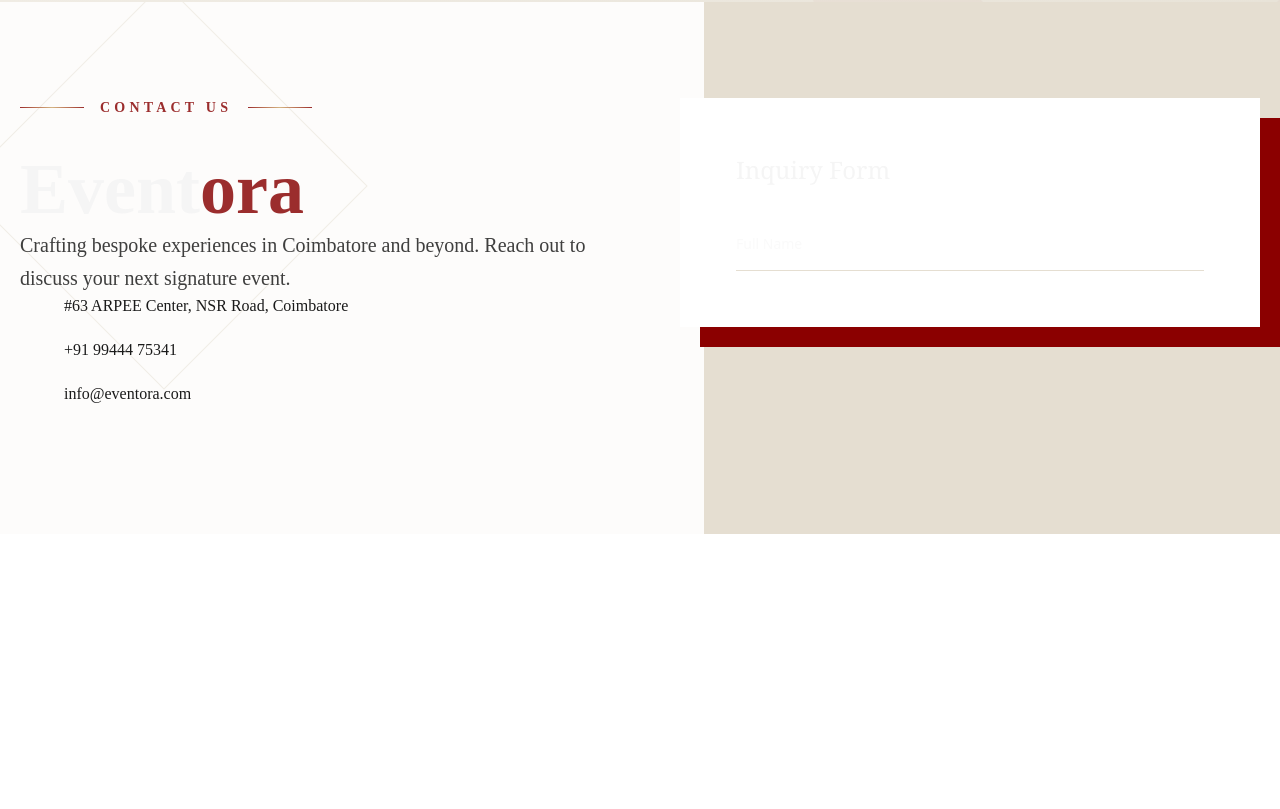
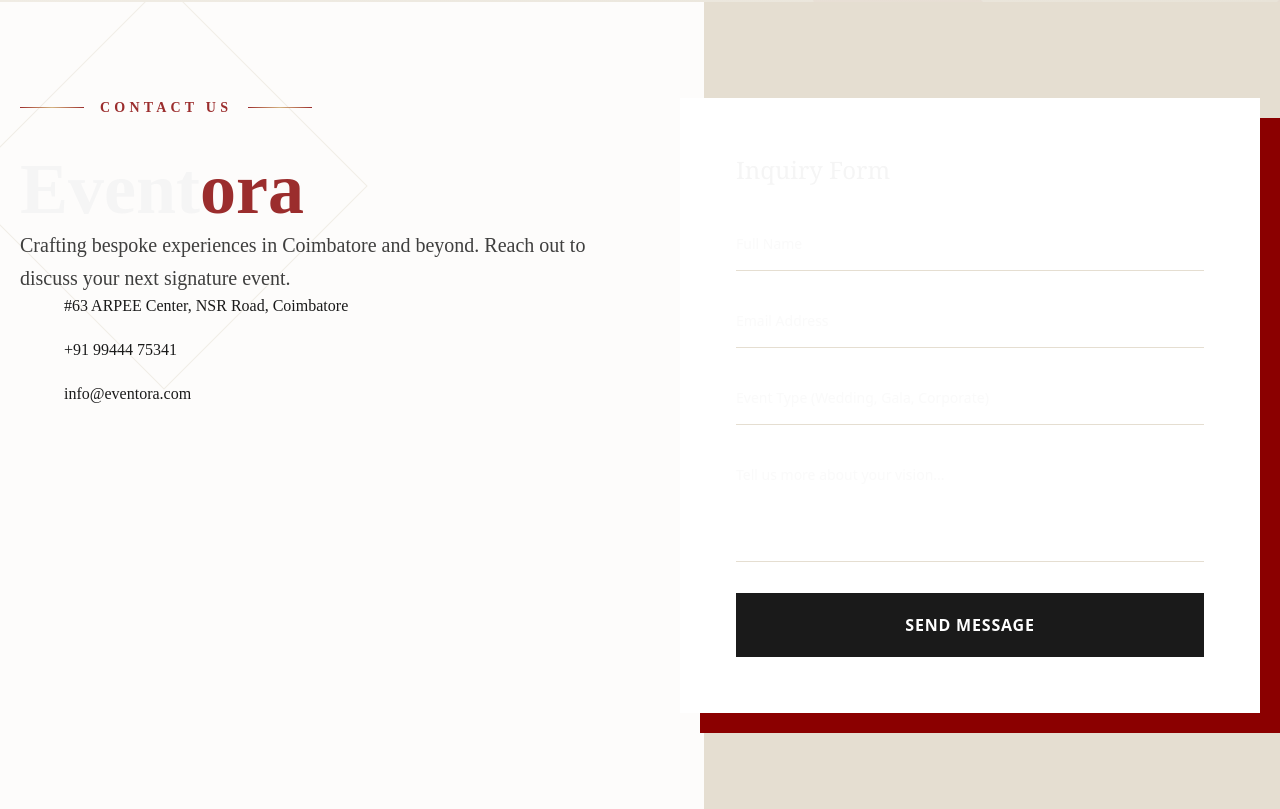
Before and after one commit to yashodha-gunawardana/RAD-coursework-FE, a React (Vite) app: page / in a window 1280 px wide. Shown: the part 5016-5825 px from the top of the page. Before the commit the page ends 5550 px from the top, so only its background shows below. Built offline with nearby package versions, Linux system fonts and the light colour scheme.

Commit message:
submit button with hover effect

```diff
--- a/src/components/ContactSection.tsx
+++ b/src/components/ContactSection.tsx
@@ -114,6 +114,8 @@ const ContactSection = () => {
 
                     {/* submit */}
                     <form onSubmit={handleSubmit} className="space-y-6">
+
+                        {/* name */}
                         <div className="relative group">
                             <input
                                 type="text"
@@ -125,13 +127,82 @@ const ContactSection = () => {
                                 className="w-full py-4 border-0 border-b border-[#E5DED1] bg-transparent outline-none font-sans text-sm focus:border-b-2 focus:border-[#8B0000] transition-all duration-300"
                             />
 
+                            <span className="absolute bottom-0 left-1/2 w-0 h-0.5 bg-[#8B0000] transition-all duration-400 group-hover:left-0
+                                            group-hover:w-full">
+
+                            </span>
                         </div>
+
+                        {/* email */}
+                        <div className="relative group">
+                            <input
+                                type="email"
+                                name="email"
+                                placeholder="Email Address"
+                                value={formData.email}
+                                onChange={handleInputChange}
+                                required
+                                className="w-full py-4 border-0 border-b border-[#E5DED1] bg-transparent outline-none font-sans text-sm focus:border-b-2 focus:border-[#8B0000] transition-all duration-300"
+                            />
+
+                            <span className="absolute bottom-0 left-1/2 w-0 h-0.5 bg-[#8B0000] transition-all duration-400 group-hover:left-0
+                                            group-hover:w-full">
+
+                            </span>
+                        </div>
+
+                        {/* event type */}
+                        <div className="relative group">
+                            <input
+                                type="text"
+                                name="eventType"
+                                placeholder="Event Type (Wedding, Gala, Corporate)"
+                                value={formData.eventType}
+                                onChange={handleInputChange}
+                                className="w-full py-4 border-0 border-b border-[#E5DED1] bg-transparent outline-none font-sans text-sm focus:border-b-2 focus:border-[#8B0000] transition-all duration-300"
+                            />
+
+                            <span className="absolute bottom-0 left-1/2 w-0 h-0.5 bg-[#8B0000] transition-all duration-400 group-hover:left-0
+                                            group-hover:w-full">
+
+                            </span>
+                        </div>
+
+                        {/* message */}
+                        <div className="relative group">
+                            <textarea
+                                name="message"
+                                placeholder="Tell us more about your vision..."
+                                value={formData.message}
+                                onChange={handleInputChange}
+                                rows={4}
+                                className="w-full py-4 border-0 border-b border-[#E5DED1] bg-transparent outline-none font-sans text-sm resize-none focus:border-b-2 focus:border-[#8B0000] transition-all duration-300 min-h-[100px]">
+
+                            </textarea>
+
+                            <span className="absolute bottom-0 left-1/2 w-0 h-0.5 bg-[#8B0000] transition-all duration-400 group-hover:left-0
+                                            group-hover:w-full">
+
+                            </span>
+                        </div>
+
+
+                        {/* button */}
+                        <button
+                            type="submit"
+                            className="w-full py-5 bg-[#1A1A1A] text-white border-none font-sans font-bold uppercase tracking-wider cursor-pointer relative overflow-hidden group">
+
+                            <span className="relative z-10">Send Message</span>
+
+                            <span className="absolute top-full left-0 w-full h-full bg-[#8B0000] transition-all duration-400 ease-in-out-cubic
+                                            group-hover:top-0 -z-10">
+
+                            </span>
+                        </button>
+
                     </form>
                 </div>
-
-
             </div>
-
         </section>
     )
 }
```
